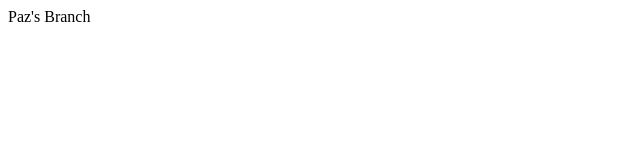
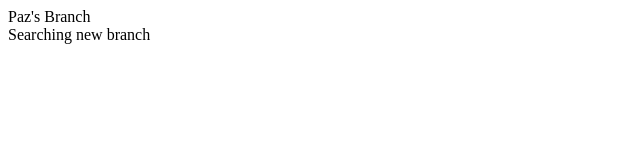
Before and after one commit to ligatordaniel/pipisproject, an Angular app: page / in a window 1280 px wide. Shown: the top 160 px of the page, without its empty margins (0-640 px from the left). Built offline with nearby package versions, Linux system fonts and the light colour scheme.

Commit message:
:construction: Searching daniel

```diff
--- a/src/app/app.component.html
+++ b/src/app/app.component.html
@@ -1,3 +1,4 @@
 <div>Paz's Branch</div>
+<div>Searching new branch</div>
 
 <router-outlet></router-outlet>
```
